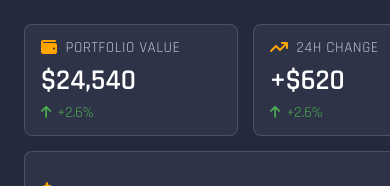
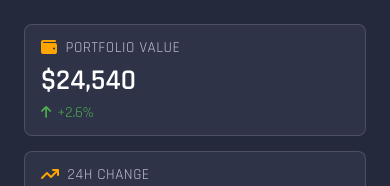
Before and after one commit to joseph-johnson27001/crypto-dashboard, a Vue app: page / in a window 390 px wide. Shown: the top 186 px of the page. Built offline with nearby package versions, Linux system fonts and the light colour scheme.

Commit message:
KPI Break points

```diff
--- a/src/views/DashboardPage.vue
+++ b/src/views/DashboardPage.vue
@@ -285,4 +285,22 @@ export default {
   margin-top: 15px;
   gap: 15px;
 }
+
+@media (max-width: 1700px) {
+  .kpi-row {
+    grid-template-columns: repeat(3, 1fr);
+  }
+}
+
+@media (max-width: 800px) {
+  .kpi-row {
+    grid-template-columns: repeat(2, 1fr);
+  }
+}
+
+@media (max-width: 500px) {
+  .kpi-row {
+    grid-template-columns: 1fr;
+  }
+}
 </style>
```
